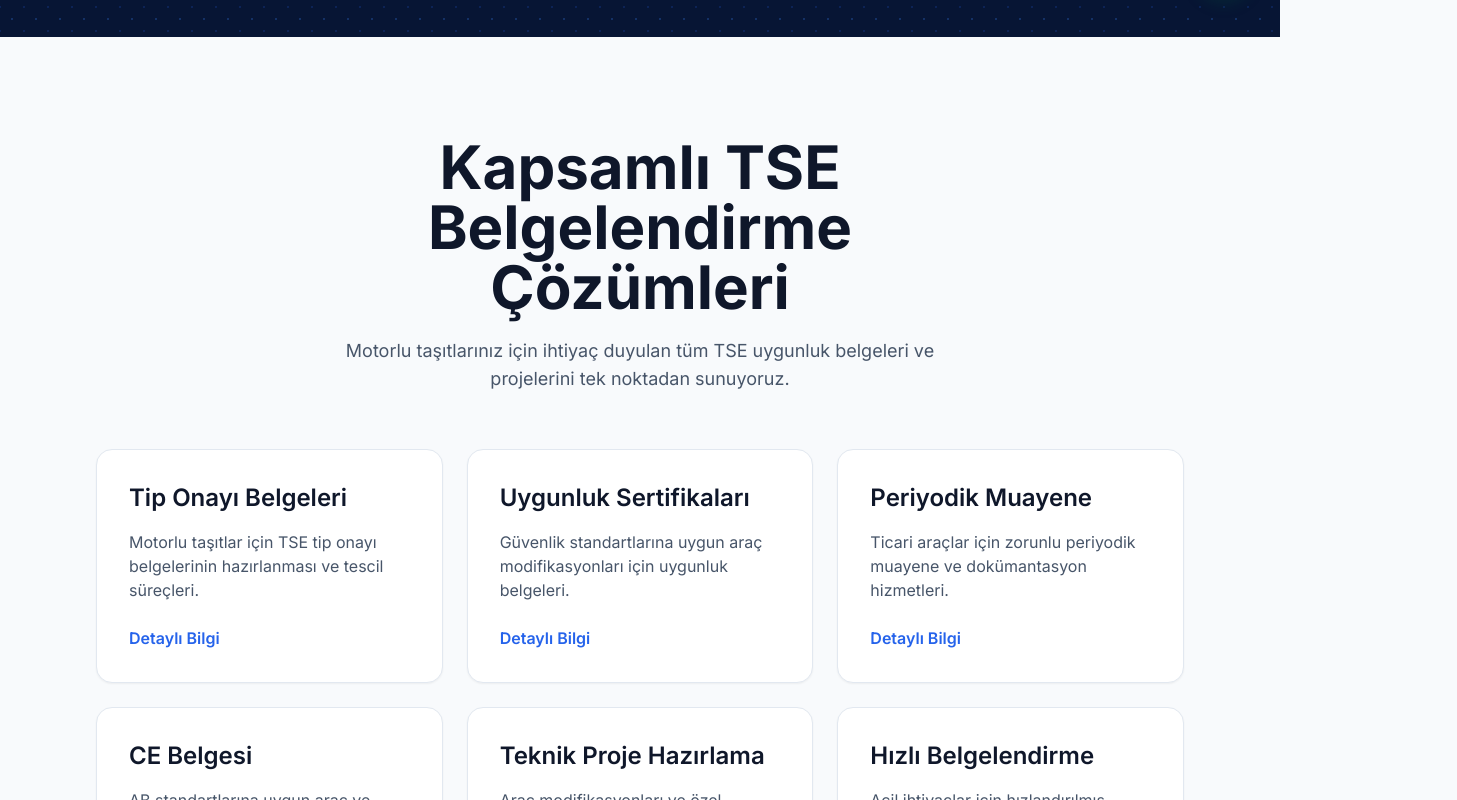
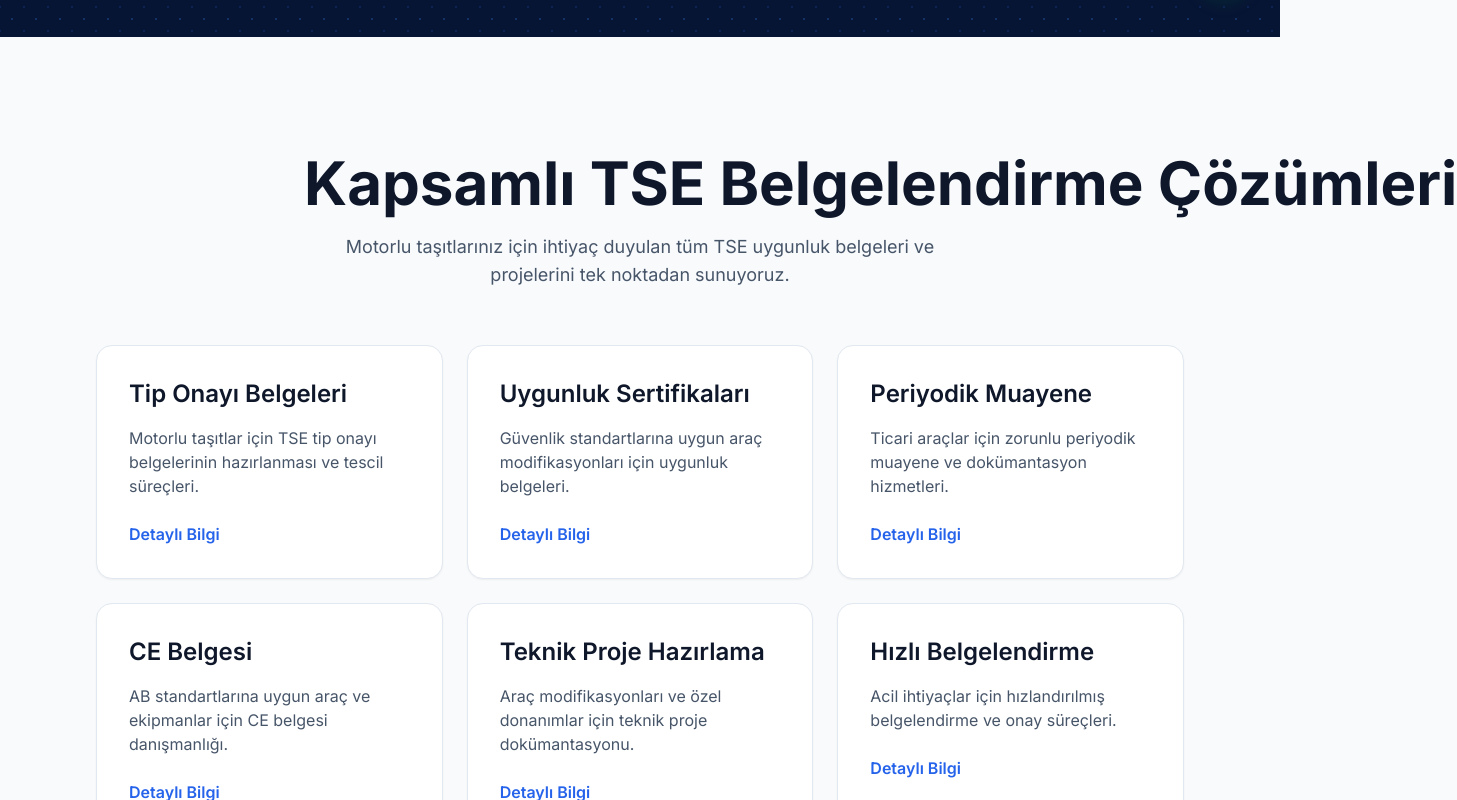
Before and after one commit to dev-alibayram/akhisar-arac-proje, a Next.js app: page /en in a window 1280 px wide. Shown: the part 780-1580 px from the top of the page, 1457 px wide, since content can reach past the window. Built offline with nearby package versions, Linux system fonts and the light colour scheme.

Commit message:
fix(services): keep desktop heading on one line
Apply desktop-only nowrap on the Hizmetlerimiz title without changing current font size settings.

```diff
--- a/src/app/[locale]/page.tsx
+++ b/src/app/[locale]/page.tsx
@@ -112,7 +112,7 @@
       <section id="hizmetler">
         <div className="mx-auto flex min-h-[calc(100svh+96px)] max-w-6xl flex-col justify-center px-4 py-20 sm:px-6 lg:px-8">
           <div className="mx-auto max-w-2xl text-center">
-          <h2 className="mt-5 text-3xl font-bold sm:text-5xl lg:text-6xl">Kapsamlı TSE Belgelendirme Çözümleri</h2>
+          <h2 className="mt-5 text-3xl font-bold sm:text-5xl lg:text-6xl lg:whitespace-nowrap">Kapsamlı TSE Belgelendirme Çözümleri</h2>
           <p className="mt-4 text-slate-600 lg:mt-5 lg:text-lg">
             Motorlu taşıtlarınız için ihtiyaç duyulan tüm TSE uygunluk belgeleri ve projelerini tek noktadan sunuyoruz.
           </p>
```
